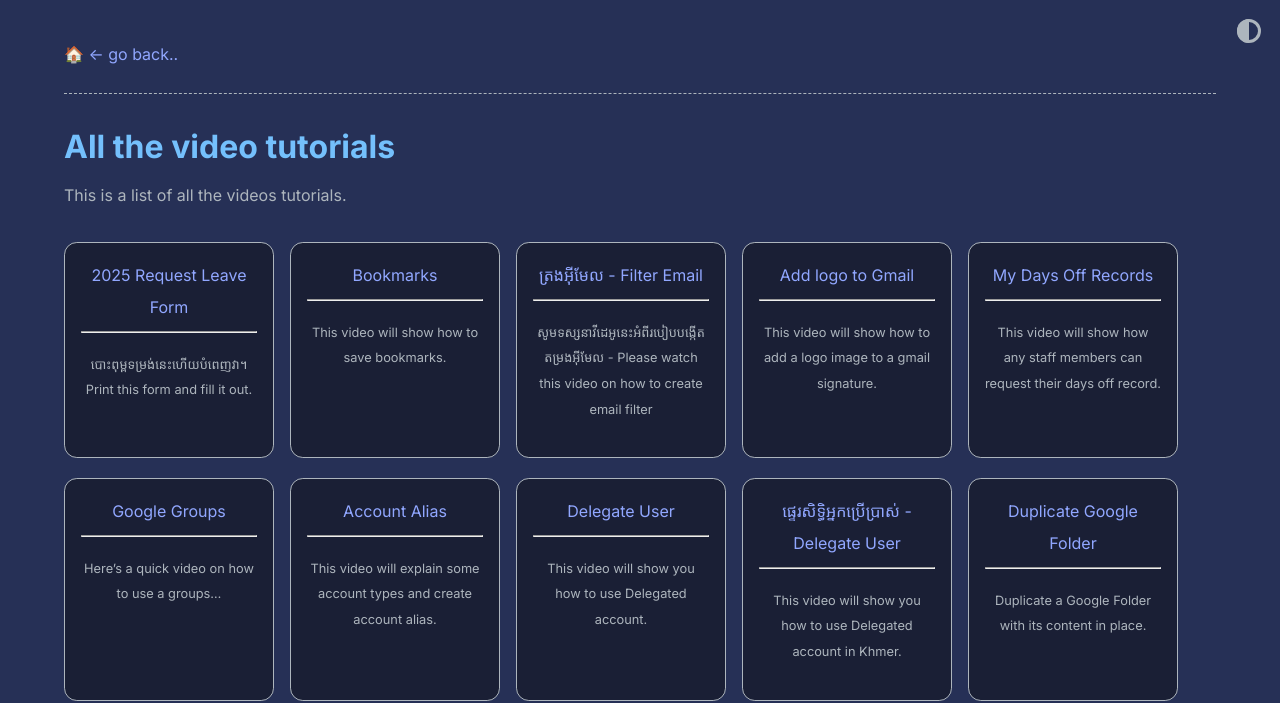
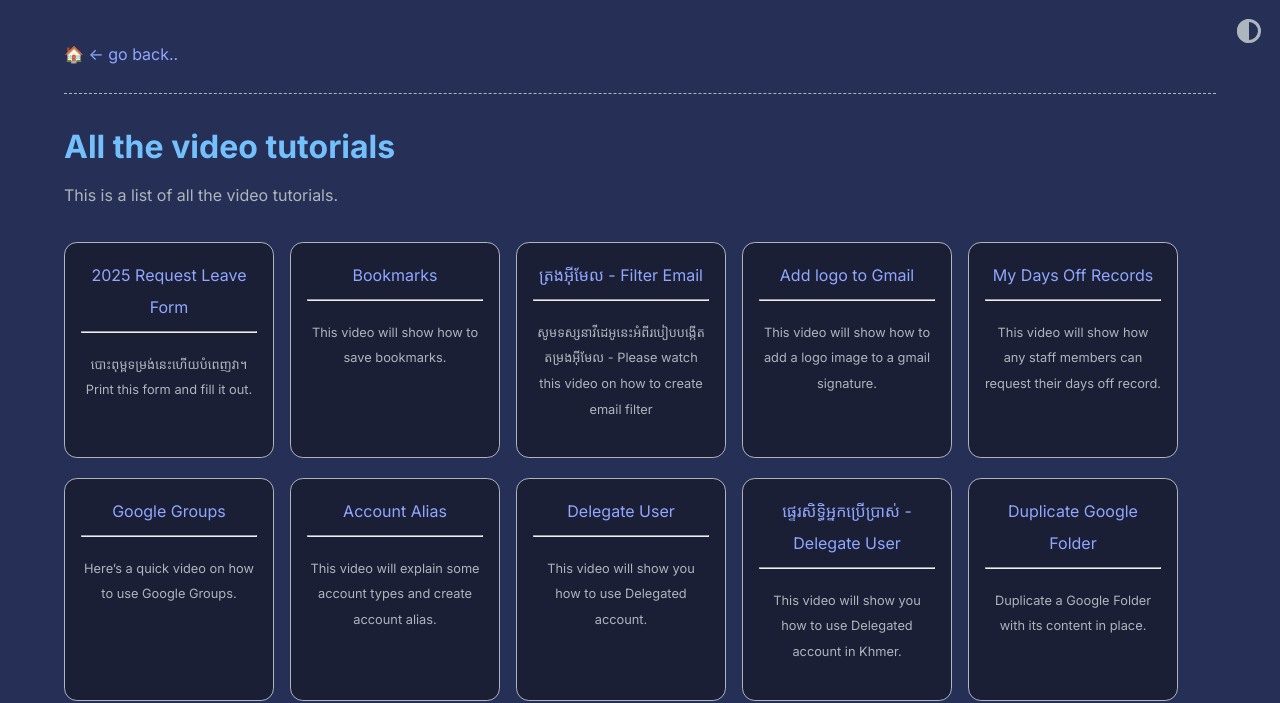
Before and after one commit to yong-lim/mmc-staff, a Jekyll site: the page built from _pages/all.md, in a window 1280 px wide. Shown: the top 703 px of the page. Built offline with Jekyll 4.4.1, drawn with Linux system fonts in a browser that asks for light colours.

Commit message:
Fix typo

```diff
--- a/_pages/all.md
+++ b/_pages/all.md
@@ -1,6 +1,6 @@
 ---
 layout: post
 title: All the video tutorials
-desc: This is a list of all the videos tutorials.
+desc: This is a list of all the video tutorials.
 ---
 {% include post_card_list.html %}
--- a/_posts/2024-08-12-Google-groups.md
+++ b/_posts/2024-08-12-Google-groups.md
@@ -1,7 +1,7 @@
 ---
 layout: post
 title: Google Groups
-desc: Here’s a quick video on how to use a groups…
+desc: Here’s a quick video on how to use Google Groups.
 driveId: 1ytMFmrn9aB7V4aTBwkF93g_Z6Bd0Mfst
 tags: [admin, manager]
 ---
```
